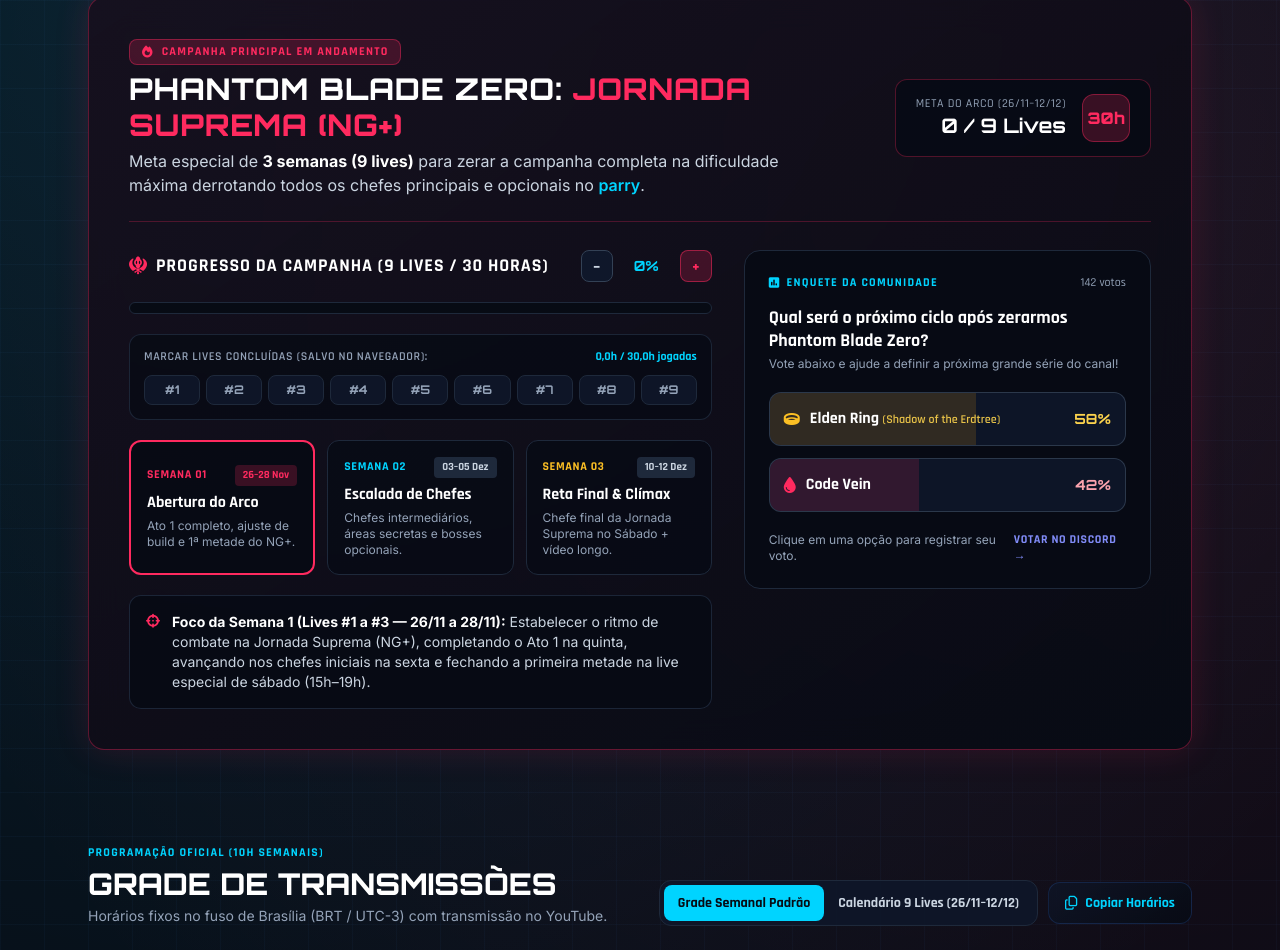
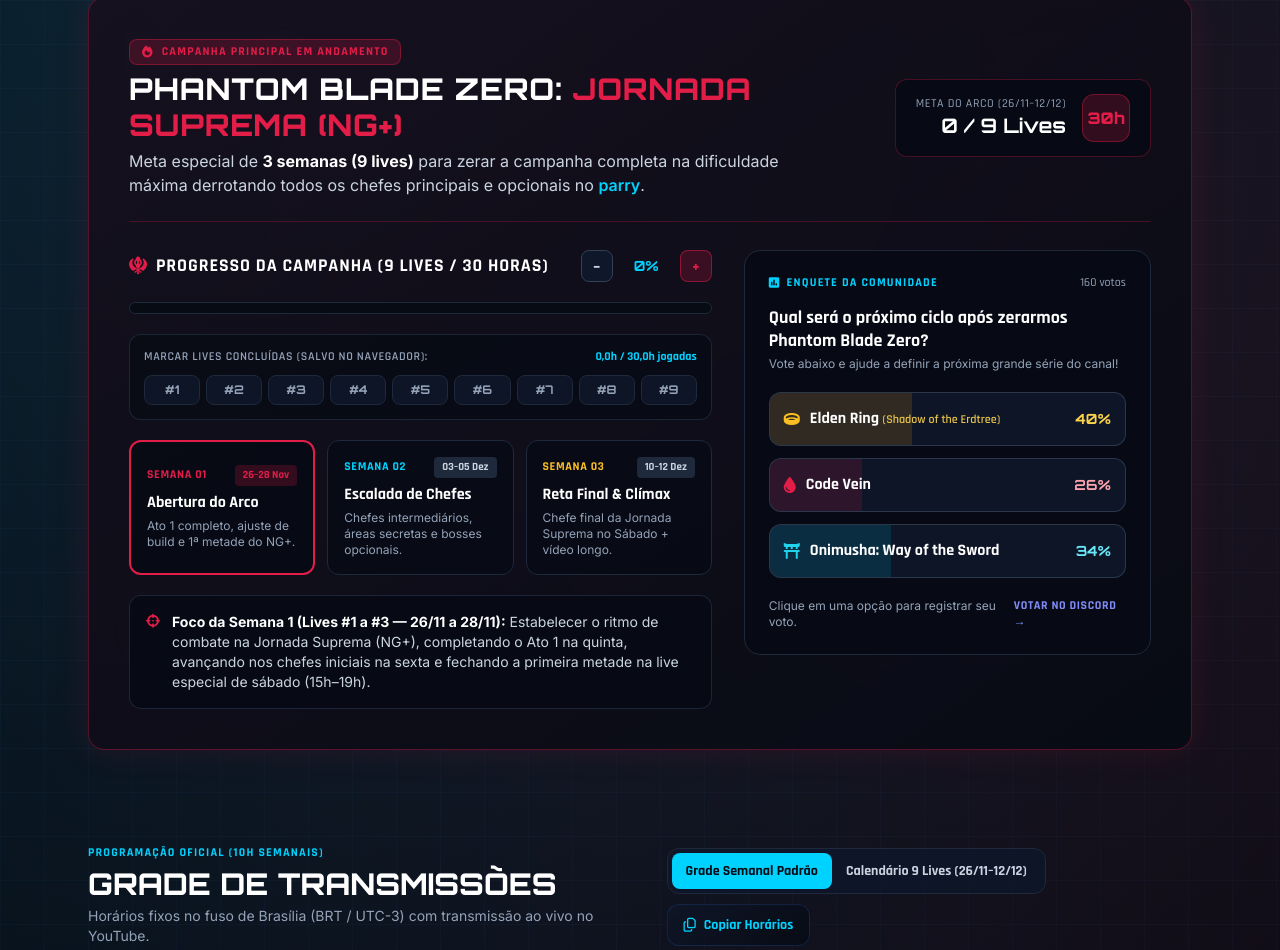
Before and after one commit to ren-akabane/agenda-lives, a plain HTML site: page index.html in a window 1280 px wide. Shown: the part 616-1566 px from the top of the page. Drawn offline with nearby package versions, Linux system fonts and the light colour scheme.

```diff
--- a/index.html
+++ b/index.html
@@ -4,7 +4,7 @@
   <meta charset="UTF-8" />
   <meta name="viewport" content="width=device-width, initial-scale=1.0" />
   <title>Ren Akabane (@ren_akabane) — Lives de Soulslike & Action RPG</title>
-  <meta name="description" content="Site oficial de Ren Akabane (@ren_akabane). Lives ao vivo no YouTube de Phantom Blade Zero, Elden Ring, Code Vein e jogos desafiadores." />
+  <meta name="description" content="Site oficial de Ren Akabane (@ren_akabane). Lives ao vivo no YouTube de Phantom Blade Zero, Onimusha, Elden Ring, Code Vein e jogos desafiadores." />
 
   <!-- Tailwind CSS -->
   <script src="https://cdn.tailwindcss.com"></script>
@@ -30,13 +30,13 @@
           colors: {
             obsidian: '#070b14',
             abyss: '#0c1324',
-            neonblue: '#00d4ff',
+            neonblue: '#00d2ff',
             electric: '#3b82f6',
-            crimson: '#ff2a5f',
+            crimson: '#e11d48',
           },
           boxShadow: {
-            'neon-blue': '0 0 25px rgba(0, 212, 255, 0.25)',
-            'neon-crimson': '0 0 25px rgba(255, 42, 95, 0.28)',
+            'neon-blue': '0 0 25px rgba(0, 210, 255, 0.25)',
+            'neon-crimson': '0 0 25px rgba(225, 29, 72, 0.28)',
           },
           animation: {
             'pulse-slow': 'pulse 3.5s cubic-bezier(0.4, 0, 0.6, 1) infinite',
@@ -69,34 +69,29 @@
       transition: transform 0.25s ease, border-color 0.25s ease, box-shadow 0.25s ease;
     }
 
+    .glass-card:hover {
+      border-color: rgba(0, 210, 255, 0.45);
+      box-shadow: 0 10px 30px -10px rgba(0, 210, 255, 0.2);
+    }
 
     .glass-crimson {
       background: linear-gradient(145deg, rgba(24, 14, 28, 0.85), rgba(7, 11, 20, 0.92));
       backdrop-filter: blur(16px);
       -webkit-backdrop-filter: blur(16px);
-      border: 1px solid rgba(255, 42, 95, 0.35);
-      box-shadow: 0 0 35px rgba(255, 42, 95, 0.14);
+      border: 1px solid rgba(225, 29, 72, 0.35);
+      box-shadow: 0 0 35px rgba(225, 29, 72, 0.12);
     }
 
     /* Grade sutil de fundo */
     .bg-cyber-grid {
       background-image:
-        radial-gradient(circle at 18% 15%, rgba(0, 212, 255, 0.12) 0%, transparent 42%),
-        radial-gradient(circle at 82% 22%, rgba(255, 42, 95, 0.1) 0%, transparent 40%),
+        radial-gradient(circle at 18% 15%, rgba(0, 210, 255, 0.12) 0%, transparent 42%),
+        radial-gradient(circle at 82% 22%, rgba(225, 29, 72, 0.1) 0%, transparent 40%),
         linear-gradient(rgba(59, 130, 246, 0.04) 1px, transparent 1px),
         linear-gradient(90deg, rgba(59, 130, 246, 0.04) 1px, transparent 1px);
       background-size: 100% 100%, 100% 100%, 44px 44px, 44px 44px;
     }
 
-    /* Brilho no emblema SVG */
-
-    .glass-card:hover {
-      border-color: rgba(0, 210, 255, 0.45);
-      box-shadow: 0 10px 30px -10px rgba(0, 210, 255, 0.2);
-    }
-
-
-    /* Grade sutil de fundo */
     /* Brilho no emblema SVG */
     .wolf-glow {
       filter: drop-shadow(0 0 12px rgba(0, 210, 255, 0.65));
@@ -123,7 +118,7 @@
   <!-- Canvas de Partículas Sutis -->
   <canvas id="particle-canvas" class="fixed inset-0 pointer-events-none z-0 opacity-60"></canvas>
 
-  <!-- Toast de Notificação (Substitui alert()) -->
+  <!-- Toast de Notificação -->
   <div id="toast-notification" class="fixed bottom-6 right-6 z-50 transform translate-y-24 opacity-0 transition-all duration-300 pointer-events-none">
     <div class="glass-card border-neonblue/60 px-4 py-3 rounded-xl flex items-center gap-3 shadow-neon-blue">
       <div class="w-8 h-8 rounded-lg bg-neonblue/20 text-neonblue flex items-center justify-center">
@@ -201,7 +196,7 @@
               @ren_akabane &bull; Soulslike, Action RPG &amp; Desafios no Parry
             </p>
             <p class="text-slate-300 text-sm sm:text-base max-w-2xl mx-auto lg:mx-0 leading-relaxed">
-              Transmissões ao vivo em Português (PT-BR) focadas em combates frenéticos, chefes implacáveis e jornadas completas no limite da habilidade. Acompanhe simultaneamente no <strong class="text-white">YouTube</strong>.
+              Transmissões ao vivo em Português (PT-BR) focadas em combates frenéticos, chefes implacáveis e jornadas completas no limite da habilidade. Acompanhe ao vivo no <strong class="text-white">YouTube</strong>.
             </p>
           </div>
 
@@ -215,10 +210,9 @@
               <i class="fa-brands fa-discord text-lg"></i>
               <span>Comunidade Discord</span>
             </a>
-
             <a href="https://www.instagram.com/bruno.riverwolf" target="_blank" rel="noopener noreferrer" class="flex items-center gap-2 px-4 py-3 rounded-xl glass-card text-slate-200 hover:text-neonblue font-tech font-bold text-base transition transform hover:-translate-y-0.5">
               <i class="fa-brands fa-instagram text-lg text-pink-400"></i>
-              <span>@ren_akabane</span>
+              <span>Instagram</span>
             </a>
           </div>
         </div>
@@ -397,7 +391,7 @@
                 <i class="fa-solid fa-square-poll-vertical"></i>
                 Enquete da Comunidade
               </span>
-              <span id="total-votes-badge" class="text-xs font-tech text-slate-400">142 votos</span>
+              <span id="total-votes-badge" class="text-xs font-tech text-slate-400">160 votos</span>
             </div>
 
             <div>
@@ -413,27 +407,40 @@
             <div class="space-y-3 pt-1">
               <!-- Opção 1: Elden Ring (Shadow of the Erdtree) -->
               <button type="button" onclick="castVote('elden')" id="vote-btn-elden" class="w-full text-left p-3.5 rounded-xl bg-slate-900/90 border border-slate-700/80 hover:border-amber-400/60 transition relative overflow-hidden group cursor-pointer">
-                <div id="bar-elden" class="absolute inset-y-0 left-0 bg-amber-500/15 transition-all duration-500" style="width: 58%;"></div>
+                <div id="bar-elden" class="absolute inset-y-0 left-0 bg-amber-500/15 transition-all duration-500" style="width: 40%;"></div>
                 <div class="relative z-10 flex items-center justify-between gap-2">
                   <div class="flex items-center gap-2.5 flex-wrap">
                     <i class="fa-solid fa-ring text-amber-400"></i>
                     <span class="font-tech font-bold text-white text-base">Elden Ring <span class="text-xs text-amber-300/90 font-semibold">(Shadow of the Erdtree)</span></span>
                     <span id="check-elden" class="hidden text-xs px-2 py-0.5 rounded bg-amber-400/20 text-amber-300 font-tech font-bold">Seu voto</span>
                   </div>
-                  <span id="pct-elden" class="font-display font-bold text-sm text-amber-300 shrink-0">58%</span>
+                  <span id="pct-elden" class="font-display font-bold text-sm text-amber-300 shrink-0">40%</span>
                 </div>
               </button>
 
               <!-- Opção 2: Code Vein -->
               <button type="button" onclick="castVote('codevein')" id="vote-btn-codevein" class="w-full text-left p-3.5 rounded-xl bg-slate-900/90 border border-slate-700/80 hover:border-crimson/60 transition relative overflow-hidden group cursor-pointer">
-                <div id="bar-codevein" class="absolute inset-y-0 left-0 bg-crimson/15 transition-all duration-500" style="width: 42%;"></div>
+                <div id="bar-codevein" class="absolute inset-y-0 left-0 bg-crimson/15 transition-all duration-500" style="width: 26%;"></div>
                 <div class="relative z-10 flex items-center justify-between gap-2">
                   <div class="flex items-center gap-2.5 flex-wrap">
                     <i class="fa-solid fa-droplet text-crimson"></i>
                     <span class="font-tech font-bold text-white text-base">Code Vein</span>
                     <span id="check-codevein" class="hidden text-xs px-2 py-0.5 rounded bg-crimson/20 text-crimson font-tech font-bold">Seu voto</span>
                   </div>
-                  <span id="pct-codevein" class="font-display font-bold text-sm text-rose-300 shrink-0">42%</span>
+                  <span id="pct-codevein" class="font-display font-bold text-sm text-rose-300 shrink-0">26%</span>
+                </div>
+              </button>
+
+              <!-- Opção 3: Onimusha: Way of the Sword -->
+              <button type="button" onclick="castVote('onimusha')" id="vote-btn-onimusha" class="w-full text-left p-3.5 rounded-xl bg-slate-900/90 border border-slate-700/80 hover:border-cyan-400/60 transition relative overflow-hidden group cursor-pointer">
+                <div id="bar-onimusha" class="absolute inset-y-0 left-0 bg-cyan-500/15 transition-all duration-500" style="width: 34%;"></div>
+                <div class="relative z-10 flex items-center justify-between gap-2">
+                  <div class="flex items-center gap-2.5 flex-wrap">
+                    <i class="fa-solid fa-torii-gate text-cyan-400"></i>
+                    <span class="font-tech font-bold text-white text-base">Onimusha: Way of the Sword</span>
+                    <span id="check-onimusha" class="hidden text-xs px-2 py-0.5 rounded bg-cyan-400/20 text-cyan-300 font-tech font-bold">Seu voto</span>
+                  </div>
+                  <span id="pct-onimusha" class="font-display font-bold text-sm text-cyan-300 shrink-0">34%</span>
                 </div>
               </button>
             </div>
@@ -459,7 +466,7 @@
             GRADE DE TRANSMISSÕES
           </h2>
           <p class="text-slate-400 text-sm mt-1">
-            Horários fixos no fuso de Brasília (BRT / UTC-3) com transmissão no YouTube.
+            Horários fixos no fuso de Brasília (BRT / UTC-3) com transmissão ao vivo no YouTube.
           </p>
         </div>
 
@@ -499,7 +506,7 @@
             </p>
           </div>
           <div class="mt-5 pt-3 border-t border-slate-800/80 flex items-center justify-between text-xs font-tech text-slate-400">
-            <span><i class="fa-brands fa-youtube text-red-400 mr-1"></i> YouTube </span>
+            <span><i class="fa-brands fa-youtube text-red-400 mr-1"></i> YouTube</span>
             <span class="day-badge text-neonblue font-bold"></span>
           </div>
         </div>
@@ -663,11 +670,11 @@
           UNIVERSO DO CANAL
         </h2>
         <p class="text-slate-400 text-sm mt-1">
-          Foco total em jogos de ação desafiadores, combate técnico e estética dark/anime.
+          Foco total em jogos de ação desafiadores, combate técnico e estética dark/samurai/anime.
         </p>
       </div>
 
-      <div class="grid grid-cols-1 sm:grid-cols-2 lg:grid-cols-4 gap-5">
+      <div class="grid grid-cols-1 sm:grid-cols-2 lg:grid-cols-3 gap-5">
         <!-- Card 1: Phantom Blade Zero -->
         <article class="glass-card rounded-2xl overflow-hidden flex flex-col border-crimson/40 group">
           <div class="h-40 relative bg-gradient-to-br from-slate-900 via-rose-950/60 to-obsidian p-5 flex flex-col justify-between overflow-hidden">
@@ -758,7 +765,37 @@
           </div>
         </article>
 
-        <!-- Card 4: Solo Leveling: Arise -->
+        <!-- Card 4: Onimusha: Way of the Sword -->
+        <article class="glass-card rounded-2xl overflow-hidden flex flex-col group">
+          <div class="h-40 relative bg-gradient-to-br from-slate-900 via-cyan-950/60 to-obsidian p-5 flex flex-col justify-between overflow-hidden">
+            <div class="absolute right-3 bottom-1 opacity-20 group-hover:opacity-35 transition transform group-hover:scale-110">
+              <i class="fa-solid fa-torii-gate text-7xl text-cyan-400"></i>
+            </div>
+            <div class="flex items-center justify-between relative z-10">
+              <span class="px-2.5 py-1 rounded-full bg-cyan-500/20 border border-cyan-400/35 text-cyan-300 font-tech font-bold text-[11px] uppercase tracking-wider">
+                Candidato Enquete
+              </span>
+              <span class="font-tech text-[11px] font-bold text-cyan-200 bg-obsidian/60 px-2 py-0.5 rounded-lg">Samurai Action</span>
+            </div>
+            <div class="relative z-10">
+              <p class="font-tech text-[11px] uppercase tracking-widest text-cyan-300 font-bold">Dark Samurai &amp; Issen</p>
+              <h3 class="font-display font-extrabold text-lg text-white mt-0.5 leading-tight">ONIMUSHA: WAY OF THE SWORD</h3>
+            </div>
+          </div>
+          <div class="p-4 flex-grow flex flex-col justify-between space-y-4">
+            <p class="text-xs text-slate-300 leading-relaxed">
+              Duelos técnicos de katana, contra-ataques letais no último milissegundo e atmosfera sombria do Japão feudal.
+            </p>
+            <div class="flex items-center justify-between pt-3 border-t border-slate-800/80 text-xs font-tech">
+              <span class="text-cyan-400 font-bold uppercase tracking-wider">Opção #3</span>
+              <a href="#ciclo-atual" class="text-slate-300 hover:text-neonblue font-bold">
+                Votar &rarr;
+              </a>
+            </div>
+          </div>
+        </article>
+
+        <!-- Card 5: Solo Leveling: Arise -->
         <article class="glass-card rounded-2xl overflow-hidden flex flex-col group">
           <div class="h-40 relative bg-gradient-to-br from-slate-900 via-sky-950/60 to-obsidian p-5 flex flex-col justify-between overflow-hidden">
             <div class="absolute right-3 bottom-1 opacity-20 group-hover:opacity-35 transition transform group-hover:scale-110">
@@ -849,6 +886,7 @@
             <h3 class="font-display font-bold text-base sm:text-lg text-white mt-1">Fifine AM8 + Mixer SC3</h3>
             <p class="text-xs text-slate-400 mt-1.5">Microfone dinâmico Fifine AM8 + Mixer Fifine AmpliGame SC3 com monitoramento direto.</p>
           </div>
+
           <!-- Software -->
           <div class="p-5 rounded-xl bg-obsidian/90 border border-slate-800/90 hover:border-neonblue/40 transition">
             <div class="w-10 h-10 rounded-lg bg-sky-500/15 text-sky-400 flex items-center justify-center mb-3">
@@ -978,7 +1016,7 @@
         "• Sábado: 15:00 – 19:00 (4h00 • Live Especial da Tarde — Chefes Opcionais & Clímax)\n" +
         "📺 YouTube: https://www.youtube.com/@ren_akabane\n" +
         "💬 Discord: https://discord.gg/8ymvd3EGn";
-      fallbackCopyText(text, 'Horários Copiados!', 'Nova grade (Qui/Sex 21h30, Sáb 15h00) pronta para colar.');
+      fallbackCopyText(text, 'Horários Copiados!', 'Grade oficial (Qui/Sex 21h30, Sáb 15h00) pronta para colar.');
     }
 
     function copySetupSpecs() {
@@ -987,7 +1025,8 @@
         "• CPU: AMD Ryzen 5 5600GT\n" +
         "• GPU: Intel Arc B580 12GB VRAM (Codificação AV1 / QSV 1080p60)\n" +
         "• RAM: 32GB DDR4\n" +
-        "• Áudio: Microfone Dinâmico Fifine AM8 + Mixer Fifine AmpliGame SC3\n";
+        "• Áudio: Microfone Dinâmico Fifine AM8 + Mixer Fifine AmpliGame SC3\n" +
+        "• Software: OBS Studio (YouTube 1080p60)";
       fallbackCopyText(specs, 'Specs Copiadas!', 'Configurações completas do setup copiadas.');
     }
 
@@ -1006,10 +1045,6 @@
     // ==========================================
     // 2. DETECTOR DE STATUS DA LIVE & COUNTDOWN (BRT / UTC-3)
     // ==========================================
-    // Grade semanal oficial em horário de Brasília (America/Sao_Paulo, UTC-3):
-    // Quinta (4): 21:30 – 00:00 (endHour 24)
-    // Sexta (5): 21:30 – 01:00 (cruza meia-noite para Sábado 01:00)
-    // Sábado (6): 15:00 – 19:00
     const STREAM_SLOTS = [
       { day: 4, name: 'Quinta-feira', startH: 21, startM: 30, durationMins: 150, endLabel: '00:00' },
       { day: 5, name: 'Sexta-feira', startH: 21, startM: 30, durationMins: 210, endLabel: '01:00' },
@@ -1033,7 +1068,6 @@
         if (p.type !== 'literal') parts[p.type] = parseInt(p.value, 10);
       }
       const hour = parts.hour === 24 ? 0 : parts.hour;
-      // Cria objeto Date representando o relógio de Brasília (UTC-3 fixo)
       const brtWallDate = new Date(Date.UTC(parts.year, parts.month - 1, parts.day, hour, parts.minute, parts.second));
       return {
         year: parts.year,
@@ -1051,7 +1085,6 @@
       const brt = getBrasiliaDateParts();
       const currentDay = brt.dayOfWeek;
 
-      // Destacar o card do dia atual na grade semanal
       document.querySelectorAll('.day-badge').forEach(el => (el.textContent = ''));
       const todayCard = document.getElementById(`day-card-${currentDay}`);
       if (todayCard) {
@@ -1071,7 +1104,6 @@
       let nextTargetMs = null;
       let nextSlotObj = null;
 
-      // Verifica slots de ontem (ex: Sexta 21:30 até Sábado 01:00) até +7 dias
       for (let offset = -1; offset <= 7; offset++) {
         const refDate = new Date(Date.UTC(brt.year, brt.month - 1, brt.day + offset, 0, 0, 0));
         const slot = STREAM_SLOTS.find(s => s.day === refDate.getUTCDay());
@@ -1100,7 +1132,6 @@
         }
       }
 
-      // Atualiza visual do Badge Superior e Labels
       if (activeSlot) {
         statusText.textContent = 'AO VIVO AGORA NO YOUTUBE!';
         statusText.className = 'text-crimson';
@@ -1129,7 +1160,6 @@
         nextStreamInfo.textContent = `${nextSlotObj.name} às ${formattedTime} (Horário de Brasília)`;
       }
 
-      // Atualiza números do Countdown
       if (nextTargetMs !== null) {
         const diff = Math.max(0, nextTargetMs - brt.wallMs);
         const days = Math.floor(diff / (1000 * 60 * 60 * 24));
@@ -1241,45 +1271,53 @@
     // ==========================================
     // 4. VOTAÇÃO DA COMUNIDADE (LOCALSTORAGE)
     // ==========================================
-    const BASE_VOTES = { elden: 82, codevein: 60 };
+    const BASE_VOTES = { elden: 64, codevein: 42, onimusha: 54 };
+
+    const GAME_LABELS = {
+      elden: 'Elden Ring (Shadow of the Erdtree)',
+      codevein: 'Code Vein',
+      onimusha: 'Onimusha: Way of the Sword'
+    };
 
     function renderVotes() {
       const userVote = localStorage.getItem('ren_akabane_next_game_vote');
-      const eldenCount = BASE_VOTES.elden + (userVote === 'elden' ? 1 : 0);
-      const codeveinCount = BASE_VOTES.codevein + (userVote === 'codevein' ? 1 : 0);
-      const total = eldenCount + codeveinCount;
+      const counts = {
+        elden: BASE_VOTES.elden + (userVote === 'elden' ? 1 : 0),
+        codevein: BASE_VOTES.codevein + (userVote === 'codevein' ? 1 : 0),
+        onimusha: BASE_VOTES.onimusha + (userVote === 'onimusha' ? 1 : 0)
+      };
+      const total = counts.elden + counts.codevein + counts.onimusha;
 
-      const pctElden = Math.round((eldenCount / total) * 100);
-      const pctCodevein = 100 - pctElden;
+      const pctElden = Math.round((counts.elden / total) * 100);
+      const pctCodevein = Math.round((counts.codevein / total) * 100);
+      const pctOnimusha = 100 - pctElden - pctCodevein;
 
       document.getElementById('bar-elden').style.width = `${pctElden}%`;
       document.getElementById('bar-codevein').style.width = `${pctCodevein}%`;
+      document.getElementById('bar-onimusha').style.width = `${pctOnimusha}%`;
+
       document.getElementById('pct-elden').textContent = `${pctElden}%`;
       document.getElementById('pct-codevein').textContent = `${pctCodevein}%`;
+      document.getElementById('pct-onimusha').textContent = `${pctOnimusha}%`;
       document.getElementById('total-votes-badge').textContent = `${total} votos`;
 
-      const checkElden = document.getElementById('check-elden');
-      const checkCodevein = document.getElementById('check-codevein');
-      const btnElden = document.getElementById('vote-btn-elden');
-      const btnCodevein = document.getElementById('vote-btn-codevein');
+      document.getElementById('check-elden').classList.toggle('hidden', userVote !== 'elden');
+      document.getElementById('check-codevein').classList.toggle('hidden', userVote !== 'codevein');
+      document.getElementById('check-onimusha').classList.toggle('hidden', userVote !== 'onimusha');
 
-      checkElden.classList.toggle('hidden', userVote !== 'elden');
-      checkCodevein.classList.toggle('hidden', userVote !== 'codevein');
+      document.getElementById('vote-btn-elden').classList.toggle('border-amber-400', userVote === 'elden');
+      document.getElementById('vote-btn-codevein').classList.toggle('border-crimson', userVote === 'codevein');
+      document.getElementById('vote-btn-onimusha').classList.toggle('border-cyan-400', userVote === 'onimusha');
 
-      btnElden.classList.toggle('border-amber-400', userVote === 'elden');
-      btnCodevein.classList.toggle('border-crimson', userVote === 'codevein');
-
-      if (userVote) {
-        const gameName = userVote === 'elden' ? 'Elden Ring' : 'Code Vein';
-        document.getElementById('vote-feedback').textContent = `Voto registrado em ${gameName}!`;
+      if (userVote && GAME_LABELS[userVote]) {
+        document.getElementById('vote-feedback').textContent = `Voto registrado em ${GAME_LABELS[userVote]}!`;
       }
     }
 
     function castVote(choice) {
       localStorage.setItem('ren_akabane_next_game_vote', choice);
       renderVotes();
-      const gameName = choice === 'elden' ? 'Elden Ring (Shadow of the Erdtree)' : 'Code Vein';
-      showToast('Voto Registrado!', `Você votou em ${gameName} para o próximo ciclo.`);
+      showToast('Voto Registrado!', `Você votou em ${GAME_LABELS[choice]} para o próximo ciclo.`);
     }
 
     renderVotes();
```
